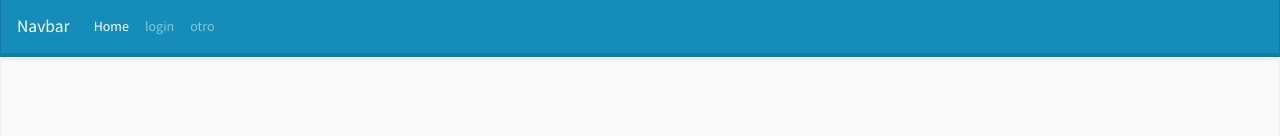
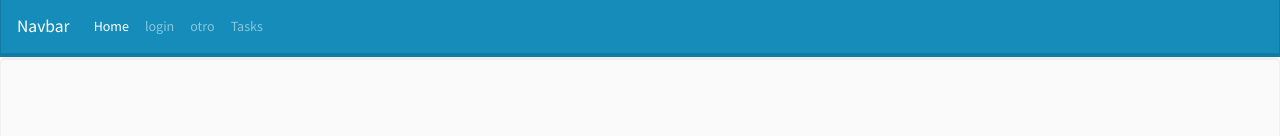
Before and after one commit to OMGTeamWeb/UI-OMGTODOLIST-WEB, an Angular app in the folder front/: page / in a window 1280 px wide. Shown: the top 136 px of the page. Built offline with nearby package versions, Linux system fonts and the light colour scheme.

Commit message:
componente tasks agregado

```diff
--- a/front/src/app/app.component.html
+++ b/front/src/app/app.component.html
@@ -16,6 +16,9 @@
       <li class="nav-item">
         <a class="nav-link" routerLink="/player/home">otro</a>
       </li>
+      <li class="nav-item">
+        <a class="nav-link" routerLink="/tasks">Tasks</a>
+      </li>
 
     </ul>
 
```
Also changed, not shown: front/src/app/app.module.ts (+5 -3 lines).
